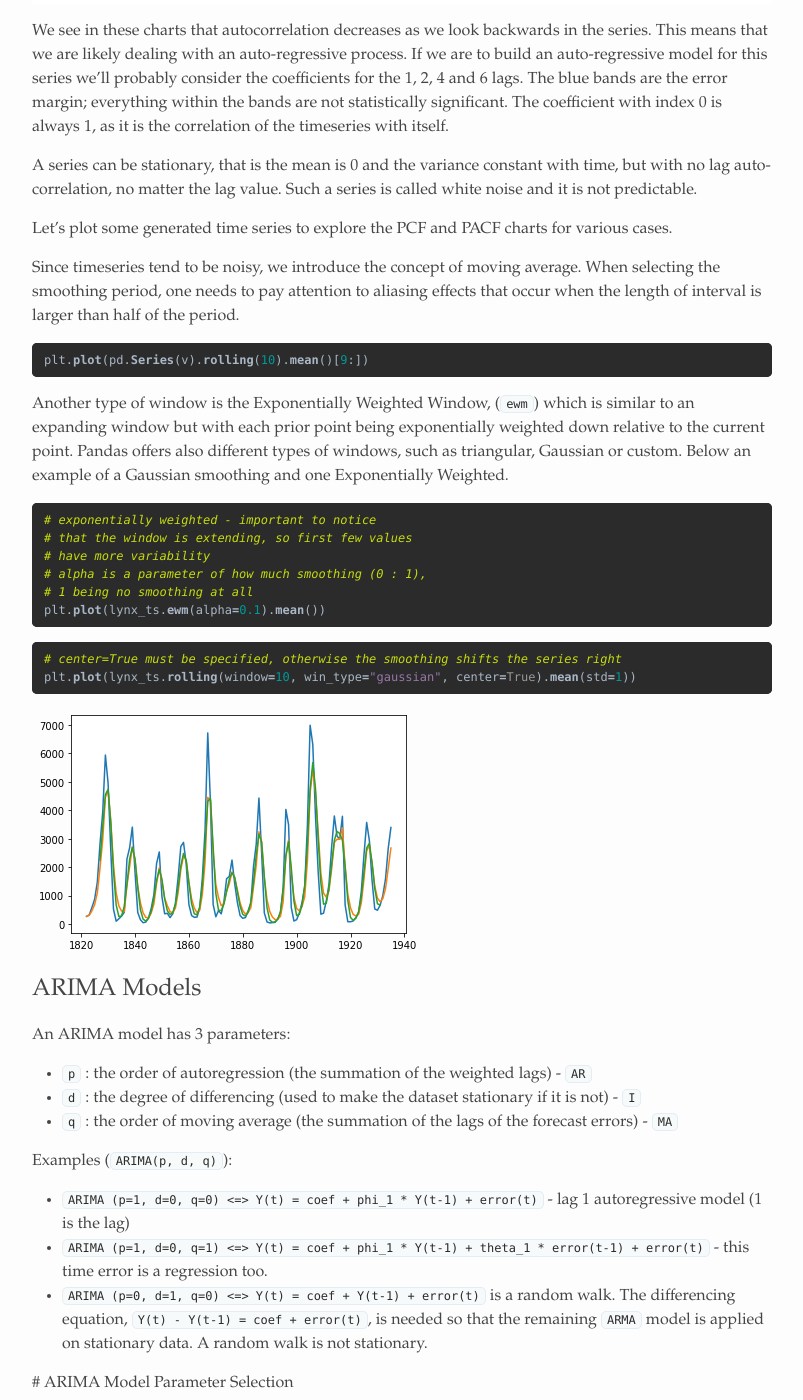
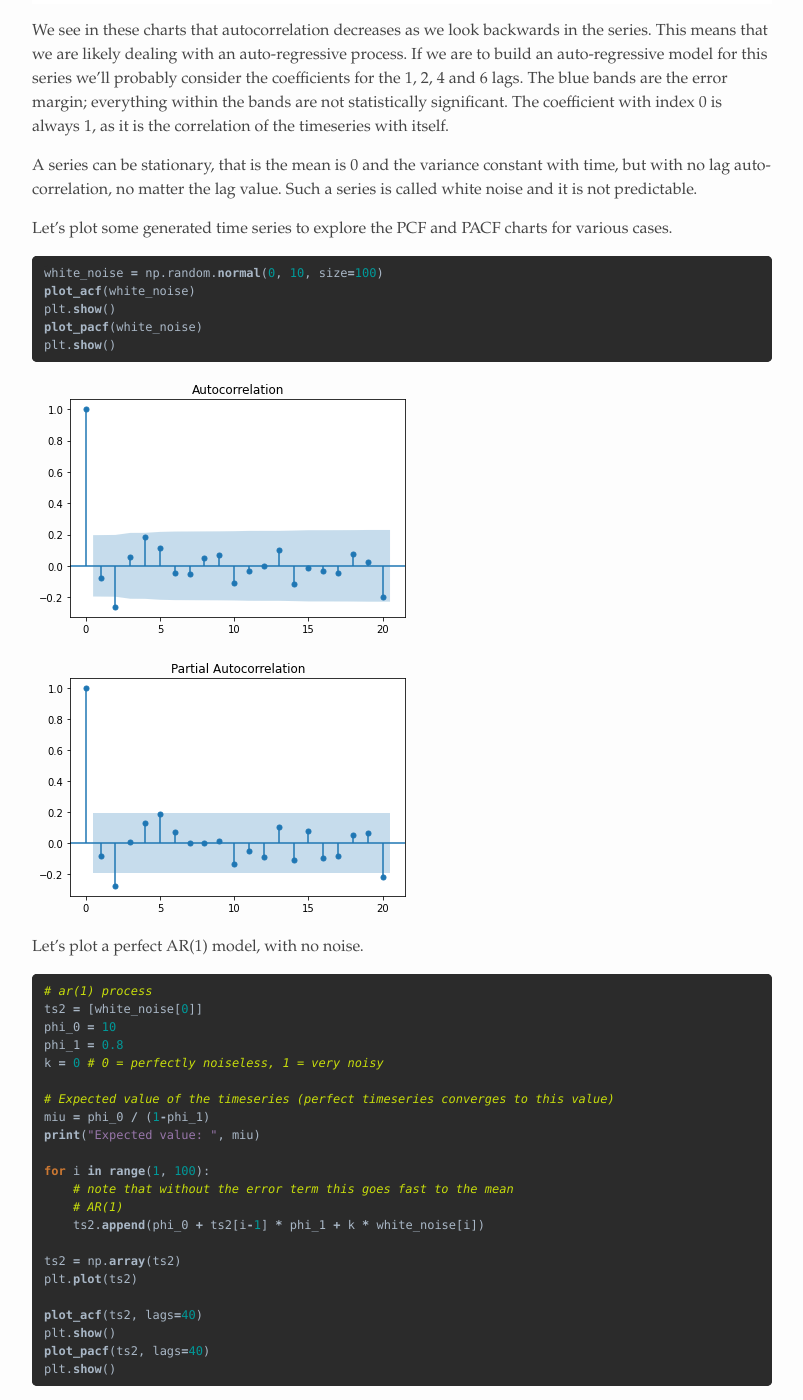
Before and after one commit to alexandrugris/my-jekyll-tech-blog, a Jekyll site: the page built from MyBlog/_posts/2021-08-14-timeseries-analysis.markdown, in a window 1280 px wide and 1400 px high, scrolled down 4634 px. Shown: the whole window, without its empty margins (238-1041 px from the left). Built offline with Jekyll 4.4.1, drawn with Linux system fonts in a browser that asks for light colours; some of the changed text lies outside the part shown.

Commit message:
time series finished

````diff
--- a/MyBlog/_posts/2021-08-14-timeseries-analysis.markdown
+++ b/MyBlog/_posts/2021-08-14-timeseries-analysis.markdown
@@ -112,32 +112,93 @@
 
 Let's plot some generated time series to explore the PCF and PACF charts for various cases.
 
+```python
+white_noise = np.random.normal(0, 10, size=100)
+plot_acf(white_noise)
+plt.show()
+plot_pacf(white_noise)
+plt.show()
+```
+
+![ACF White Noise]({{site.url}}/assets/ts_acf_white_noise.png)
+
+![PACF White Noise]({{site.url}}/assets/ts_pacf_white_noise.png)
+
+Let's plot a perfect AR(1) model, with no noise.
+
+```python
+# ar(1) process
+ts2 = [white_noise[0]]
+phi_0 = 10
+phi_1 = 0.8
+k = 0 # 0 = perfectly noiseless, 1 = very noisy
+
+# Expected value of the timeseries (perfect timeseries converges to this value)
+miu = phi_0 / (1-phi_1)
+print("Expected value: ", miu)
+
+for i in range(1, 100):
+    # note that without the error term this goes fast to the mean
+    # AR(1)
+    ts2.append(phi_0 + ts2[i-1] * phi_1 + k * white_noise[i])
+
+ts2 = np.array(ts2)
+plt.plot(ts2)
+
+plot_acf(ts2, lags=40)
+plt.show()
+plot_pacf(ts2, lags=40)
+plt.show()
+```
+
+The time series converges to `miu=phi_0 / (1-phi_1) = 50`.
+
+![Perfect AR converges to expected value]({{site.url}}/assets/ts_perfect_ar_1.png)
+
+![Perfect AR(1) ACF]({{site.url}}/assets/ts_perfect_ar_1_acf.png)
+
+![Perfect AR(1) PACF]({{site.url}}/assets/ts_perfect_ar_1_pacf.png)
 
 
-Since timeseries tend to be noisy, we introduce the concept of moving average. When selecting the smoothing period, one needs to pay attention to aliasing effects that occur when the length of interval is larger than half of the period.
+The same expected value can be observed if we increase the noise:
+
+![Noisy AR(1)]({{site.url}}/assets/ts_ar1_noisy.png)
+
+Now, let's plot an MA (moving average) process:
 
 ```python
-plt.plot(pd.Series(v).rolling(10).mean()[9:])
+ts3 = [white_noise[0]]
+mean = 10
+phi_1 = 0.8
+for i in range(1, 100):
+    # MA(1) - coef applied to the previous error
+    ts3.append(mean + white_noise[i] + theta_1 * white_noise[i-1])
+
+ts3 = np.array(ts3)
+plt.plot(ts3)
+
+plot_acf(ts3, lags=40)
+plt.show()
+plot_pacf(ts3, lags=40)
+plt.show()
 ```
 
-Another type of window is the Exponentially Weighted Window, (`ewm`) which is similar to an expanding window but with each prior point being exponentially weighted down relative to the current point. Pandas offers also different types of windows, such as triangular, Gaussian or custom. Below an example of a Gaussian smoothing and one Exponentially Weighted.
+![MA(1)]({{site.url}}/assets/ts_ma1.png)
 
-```python
-# exponentially weighted - important to notice
-# that the window is extending, so first few values
-# have more variability
-# alpha is a parameter of how much smoothing (0 : 1),
-# 1 being no smoothing at all
-plt.plot(lynx_ts.ewm(alpha=0.1).mean())
-```
+![MA(1) ACF]({{site.url}}/assets/ts_ma1_acf.png)
 
-```python
-# center=True must be specified, otherwise the smoothing shifts the series right
-plt.plot(lynx_ts.rolling(window=10, win_type="gaussian", center=True).mean(std=1))
-```
-![Original Series - EWM - Gaussian]({{site.url}}/assets/tsa_smoothing.jpg)
+![MA(1) PACF]({{site.url}}/assets/ts_ma1_pacf.png)
 
-# ARIMA Models
+
+Unlike an autoregressive process, which has a slowly decaying ACF, the definition of the MA process ensures a sharp cutoff of the ACF for any value greater than q, the order of the MA process. This is because an autoregressive process depends on previous terms, and they incorporate previous impulses to the system, whereas an MA model, incorporating the impulses directly through their value, has a mechanism to stop the impulse propagation from progressing indefinitely. This also means that, forecasting beyond the value lag value of q will only return the mean, since there is no more noise to incorporate.
+
+To summarize, when trying to identify what kind of model we try to fit, we have the following rules:
+
+- *AR(p)* - ACF falls off slowly, PACF has sharp drop after lag = p
+- *MA(q)* - ACF has a sharp drop after lag = q,  PACF falls off slowly
+- *ARMA(p,q)* - No sharp cutoff, neither for ACF nor for PACF
+
+# Fitting ARIMA Models
 
 An ARIMA model has 3 parameters:
 
@@ -147,44 +208,74 @@
 
 Examples (`ARIMA(p, d, q)`):
 
- - `ARIMA (p=1, d=0, q=0) <=> Y(t) = coef + phi_1 * Y(t-1) + error(t)` - lag 1 autoregressive model (1 is the lag)
- - `ARIMA (p=1, d=0, q=1) <=> Y(t) = coef + phi_1 * Y(t-1) + theta_1 * error(t-1) + error(t)` - this time error is a regression too.
+ - `ARIMA (p=1, d=0, q=0) <=> Y(t) = coef + phi_1 * Y(t-1) + error(t)` - lag 1 autoregressive model
+ - `ARIMA (p=1, d=0, q=1) <=> Y(t) = coef + phi_1 * Y(t-1) + theta_1 * error(t-1) + error(t)` -
  - `ARIMA (p=0, d=1, q=0) <=> Y(t) = coef + Y(t-1) + error(t)` is a random walk. The differencing equation, `Y(t) - Y(t-1) = coef + error(t)`, is needed so that the remaining `ARMA` model is applied on stationary data. A random walk is not stationary.
+  - `ARIMA(p=0, d=1, q=1)` is an exponential smoothing model
 
  # ARIMA Model Parameter Selection
 
  First step is to check for stationarity using the Augmented Dickey-Fuller test. If the data is not stationary, we need to set the `d` parameter.
 
- The second step is to set the `p` and `q` parameters by inspecting the `ACF` and `PACF` plots. The `ACF` plot tells more about the Moving Average parameter `q` while pe `PACF` plot tells more about the Auto-Regressive parameter `p`.
+ The second step is to set the `p` and `q` parameters by inspecting the `ACF` and `PACF` plots, as described before.
 
-To avoid over-fitting, a rule of thumb is to start the parameter selection with the plot that has the least amount of lags outside of the significance bands and then consider the lowest reasonable amount of lags.
+To avoid over-fitting, a rule of thumb is to start the parameter selection with the plot that has the least amount of lags outside of the significance bands and then consider the lowest reasonable amount of lags. The ARIMA model is not necessary unique, as we will see in the following example where we start from a complex timeseries which can be approximated very well with a simpler model.
 
-On the Lynx dataset, this looks as the following:
-
-![ACF and PACF Lynx On The Dataset]({{site.url}}/assets/tsa_lynx_pacf.JPG)
-
-Because the PACF chart is mostly inside the benchmark with lags 1 and 2 the most prominent, we start with it. Our first model we aim to fit is an auto regressive (AR) model with lag 2.
+Let's generate some data:
 
 ```python
-from statsmodels.tsa.arima_model import ARIMA
+arma_series = [white_noise[0], white_noise[1]]
+m = 5
+phi_1 = 0.4
+phi_2 = 0.3
+theta_1 = 0.2
+theta_2 = 0.2
 
-m = ARIMA(lynx_ts, order=(2,0,0))
+# AR(2) I(0) MA(2)
+for i in range(2, 100):
+    arma_series.append( \
+        m + \
+        arma_series[i-1] * phi_1 + arma_series [i-2] * phi_2 + \
+        white_noise[i] + theta_1 * white_noise[i-1] + theta_2 * white_noise [i-2])
+
+plt.plot(arma_series)
+plt.show()
+
+adf = adfuller(arma_series, autolag='AIC')[1]
+print(adf) # stationary
+
+arma_series = np.array(arma_series)
+
+# fit the model
+plot_acf(arma_series)
+plt.show()
+plot_pacf(arma_series)
+plt.show()
+```
+![Time Series]({{site.url}}/assets/ts_ts.png)
+
+![Time Series ACF]({{site.url}}/assets/ts_ts_acf.png)
+
+![Time Series PACF]({{site.url}}/assets/ts_ts_pacf.png)
+
+We observe a sharp cutoff in the PACF after lag 1 and slow decay in the ACF. This leads to try to fit an `ARIMA(1, 0, 0)`.
+
+```python
+from statsmodels.tsa.arima.model import ARIMA
+
+m = ARIMA(arma_series, order=(1,0,0))
 results = m.fit()
-plt.plot(lynx_ts)
+plt.plot(arma_series)
 plt.plot(results.fittedvalues, color="orange")
+print(results.arparams) # 0.78
 ```
 
-Even with this simple model, we have a pretty good fit.
+![Fitted time series (orange)]({{site.url}}/assets/ts_ts_fitted.png)
 
-![The first ARIMA fitted model]({{site.url}}/assets/tsa_arima_lynx.png)
-
-Let's check the residuals now. We are searching for:
-- 0 mean
-- Normal distribution
-- See if they have autocorrelation
+A pretty good approximation of the initial complex model can be obtained with an AR(1) model. Let's analyse the residuals to see how much information did we capture in our model and if there are autoregressive behaviors we have missed. In our case residuals are normally distributed as seen in the histogram and proven by the Shapiro test and in the ACF and PACF plots we do not see any autoregressive tendencies we might have missed.
 
 ```python
-resid = lynx_ts - results.fittedvalues
+resid = arma_series - results.fittedvalues
 plt.hist(resid)
 
 import scipy.stats as stats
@@ -192,8 +283,16 @@
 plt.hist(resid)
 # Shapiro test for normality
 stats.shapiro(stats.zscore(resid))[1]
+
+# no autocorrelation
+plot_acf(resid)
+plt.show()
+plot_pacf(resid)
+plt.show()
 ```
 
-![Residuals ACF and Normality Checks]({{site.url}}/assets/tsa_resid.png)
+![Residuals Histogram]({{site.url}}/assets/ts_residuals.png)
 
-The plots above show little to no autocorrelation, but it is hard to accept that the residuals are normally distributed.
+![Residuals ACF]({{site.url}}/assets/ts_residuals_acf.png)
+
+![Residuals PACF]({{site.url}}/assets/ts_residuals_pacf.png)
````
Also changed, not shown: MyBlog/assets/ts_acf_white_noise.png (added), MyBlog/assets/ts_ar1_noisy.png (added), MyBlog/assets/ts_ma1.png (added), MyBlog/assets/ts_ma1_acf.png (added), MyBlog/assets/ts_ma1_pacf.png (added), MyBlog/assets/ts_pacf_white_noise.png (added), MyBlog/assets/ts_perfect_ar_1.png (added), MyBlog/assets/ts_perfect_ar_1_pacf.png (added), MyBlog/assets/ts_perfect_ar_1_pcf.png (added), MyBlog/assets/ts_residuals.png (added), MyBlog/assets/ts_residuals_acf.png (added), MyBlog/assets/ts_residuals_pacf.png (added), MyBlog/assets/ts_ts.png (added), MyBlog/assets/ts_ts_acf.png (added), 2 more files.
